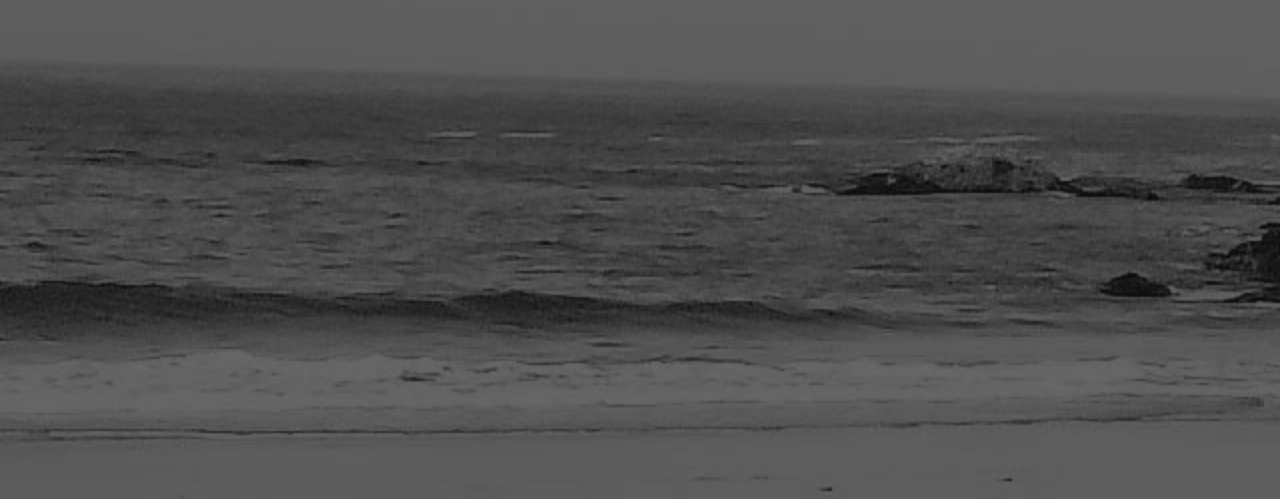
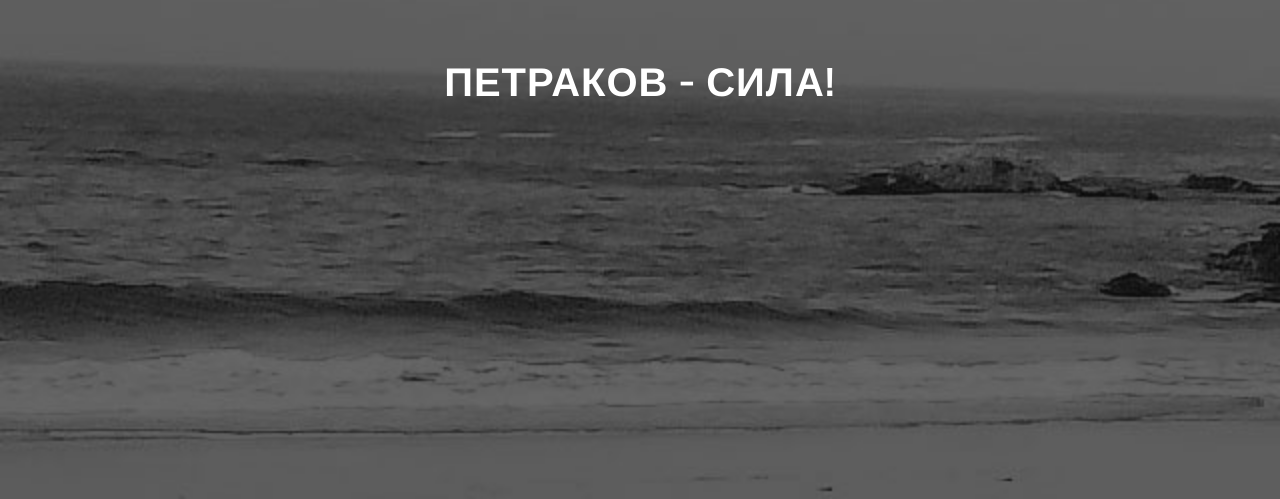
Before and after one commit to evilfaust/lyceum9, a plain HTML site: page index.html in a window 1280 px wide. Shown: the part 301-800 px from the top of the page. Drawn offline with nearby package versions, Linux system fonts and the light colour scheme.

Commit message:
Update index.html

```diff
--- a/index.html
+++ b/index.html
@@ -10,7 +10,7 @@
         <div class="intro-body"><div class="container"><div class="row">
             <div class="col-lg-8 mx-auto">
                 <!-- <h5>Сайт лицея по данному адресу больше не доступен</h5> -->
-               <!-- <h1>Петраков - сила! -->
+                <h1>Петраков - сила!
                     <br>
     <!-- <a href="http://lyceum9.kaluga.ru">lyceum9.kaluga.ru</a> -->
 </h1>
```
